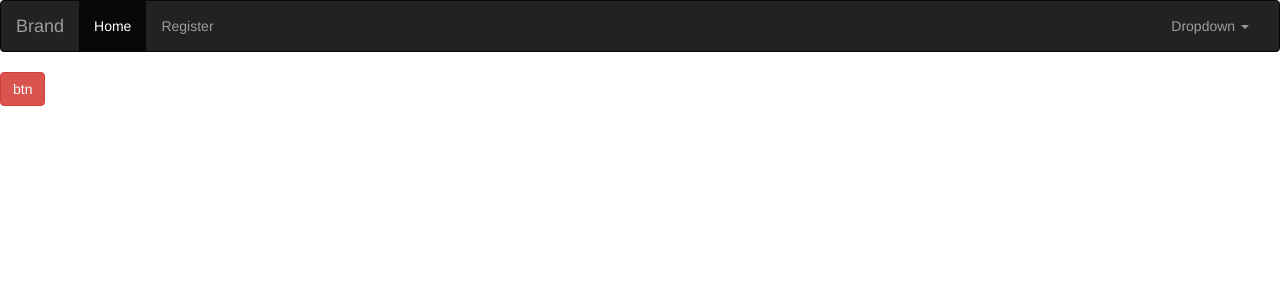
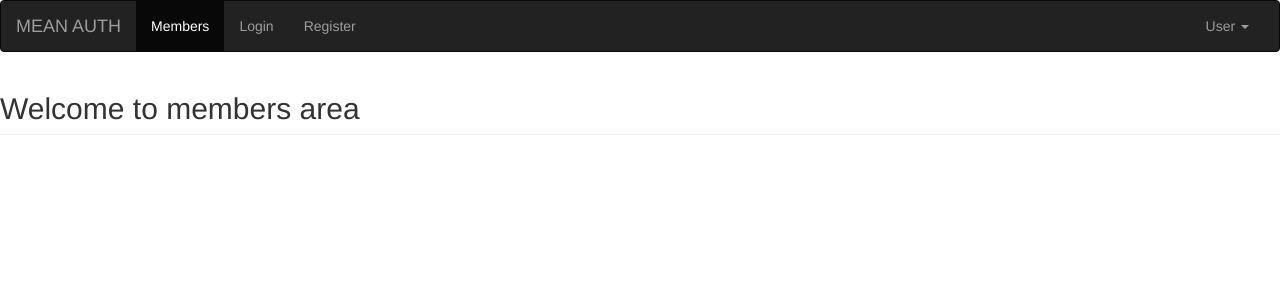
Before and after one commit to a-soliman/node-angular5-auth, an Angular app in the folder client/: page / in a window 1280 px wide. Shown: the top 300 px of the page. Built offline with nearby package versions, Linux system fonts and the light colour scheme.

Commit message:
added members component

```diff
--- a/client/src/app/app.component.html
+++ b/client/src/app/app.component.html
@@ -1,3 +1,3 @@
 <app-nav></app-nav>
 
-<button class="btn btn-danger">btn</button>
+<app-members></app-members>
--- a/client/src/app/app.module.ts
+++ b/client/src/app/app.module.ts
@@ -4,12 +4,14 @@ import { NgModule } from '@angular/core';
 
 import { AppComponent } from './app.component';
 import { NavComponent } from './nav/nav.component';
+import { MembersComponent } from './members/members.component';
 
 
 @NgModule({
   declarations: [
     AppComponent,
-    NavComponent
+    NavComponent,
+    MembersComponent
   ],
   imports: [
     BrowserModule
--- /dev/null
+++ b/client/src/app/members/members.component.html
@@ -0,0 +1 @@
+<h2 class="page-header">Welcome to members area</h2>
--- /dev/null
+++ b/client/src/app/members/members.component.ts
@@ -0,0 +1,15 @@
+import { Component, OnInit } from '@angular/core';
+
+@Component({
+  selector: 'app-members',
+  templateUrl: './members.component.html',
+  styleUrls: ['./members.component.css']
+})
+export class MembersComponent implements OnInit {
+
+  constructor() { }
+
+  ngOnInit() {
+  }
+
+}
--- a/client/src/app/nav/nav.component.html
+++ b/client/src/app/nav/nav.component.html
@@ -8,15 +8,18 @@
         <span class="icon-bar"></span>
         <span class="icon-bar"></span>
       </button>
-      <a class="navbar-brand" href="#">Brand</a>
+      <a class="navbar-brand" href="#">MEAN AUTH</a>
     </div>
 
     <!-- Collect the nav links, forms, and other content for toggling -->
     <div class="collapse navbar-collapse" id="bs-example-navbar-collapse-1">
       <ul class="nav navbar-nav">
         <li class="active">
-        	<a href="#">Home<span class="sr-only">(current)</span>
+        	<a href="#">Members<span class="sr-only">(current)</span>
         	</a>
+        </li>
+        <li>
+        	<a href="#">Login</a>
         </li>
         <li>
         	<a href="#">Register</a>
@@ -24,9 +27,9 @@
       </ul>
       <ul class="nav navbar-nav navbar-right">
         <li class="dropdown">
-          <a href="#" class="dropdown-toggle" data-toggle="dropdown" role="button" aria-haspopup="true" aria-expanded="false">Dropdown <span class="caret"></span></a>
+          <a href="#" class="dropdown-toggle" data-toggle="dropdown" role="button" aria-haspopup="true" aria-expanded="false">User <span class="caret"></span></a>
           <ul class="dropdown-menu">
-            <li><a href="#">Action</a></li>
+            <li><a href="#">Logout</a></li>
             <li><a href="#">Another action</a></li>
             <li><a href="#">Something else here</a></li>
             <li role="separator" class="divider"></li>
```
Also changed, not shown: client/src/app/members/members.component.css (added), 1 other file (tests, documents, lock files or other folders).
